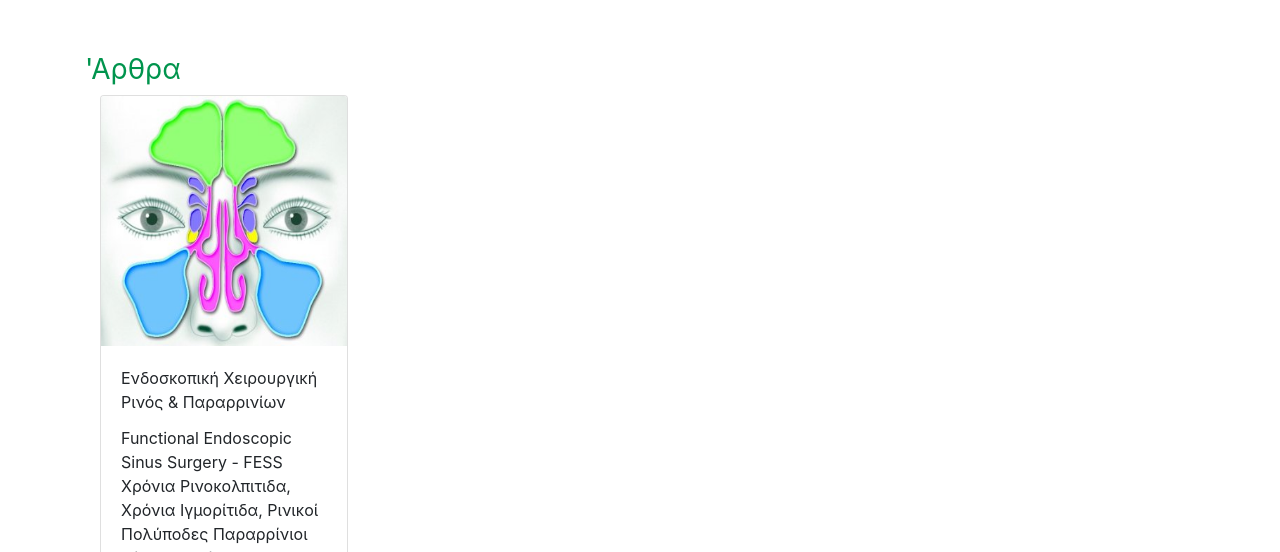
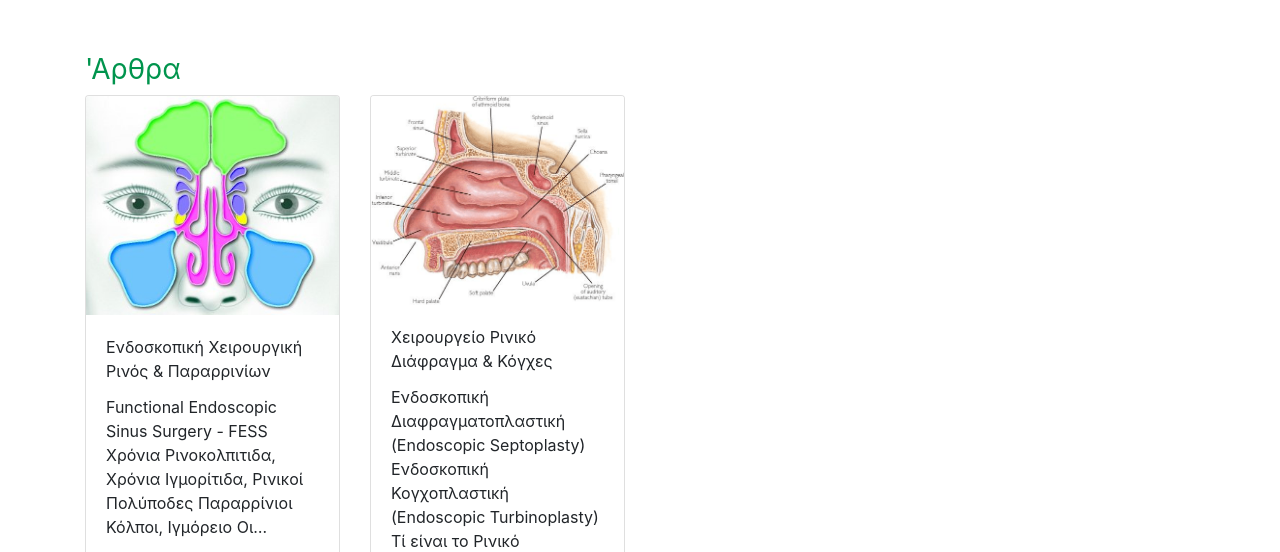
Before and after one commit to va5ili5/boukonis-orl, a Gatsby site: page /articles in a window 1280 px wide. Shown: the part 232-784 px from the top of the page. Built offline with nearby package versions, Linux system fonts and the light colour scheme; Gatsby itself is replaced by a stand-in of ours.

Commit message:
update articles

```diff
--- a/src/components/article.js
+++ b/src/components/article.js
@@ -5,7 +5,7 @@ import { Col, Card, CardImg, CardText, CardBody, CardTitle, Button } from 'react
 const Article = (props) => (
   <Col lg={3} md={4} className="mb-4">
                             <Card className="h-100">
-                            <CardImg top width="250px" height="250px" src={props.article.node.frontmatter.image.childImageSharp.resize.src}></CardImg>
+                            <CardImg top src={props.article.node.frontmatter.image.childImageSharp.resize.src}></CardImg>
                                 <CardBody>
                                     <CardTitle>{props.article.node.frontmatter.title}</CardTitle>
                                     <CardText>{props.article.node.excerpt}</CardText>
--- a/src/pages/articles/index.js
+++ b/src/pages/articles/index.js
@@ -2,7 +2,7 @@ import React from 'react'
 import { graphql } from 'gatsby'
 import Layout from '../../components/layout'
 import SEO from '../../components/seo'
-import Article from '../../components/article';
+import Article from '../../components/article'
 import { Container, Row, Col } from 'reactstrap'
 const IndexPage = ({ data }) => {
   const { allMarkdownRemark: articles } = data
@@ -15,10 +15,12 @@ const IndexPage = ({ data }) => {
           <Row>
             <Col md={12}>
               <h3>'Αρθρα</h3>
-                {articles.edges.map((article, i) => (
-                  <Article key={i} article={article} />
-                ))}
             </Col>
+          </Row>
+          <Row>
+            {articles.edges.map((article, i) => (
+              <Article key={i} article={article} />
+            ))}
           </Row>
         </Container>
       </section>
@@ -37,7 +39,7 @@ export const articlesQuery = graphql`
             slug
             image {
               childImageSharp {
-                resize{
+                resize {
                   src
                 }
               }
```
